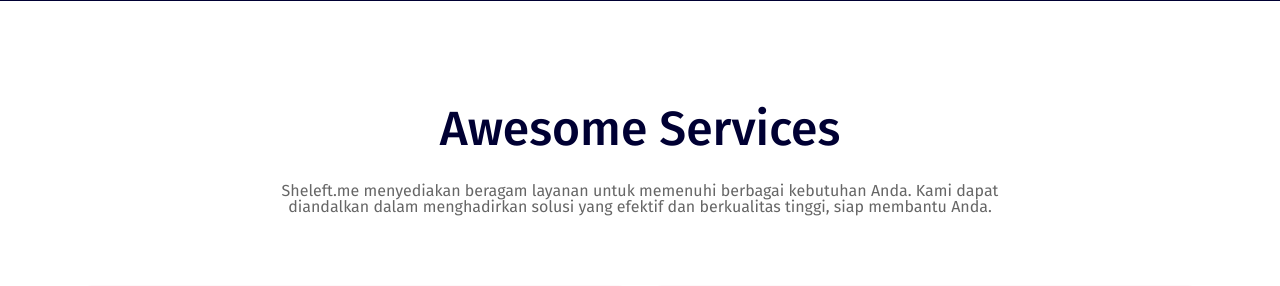
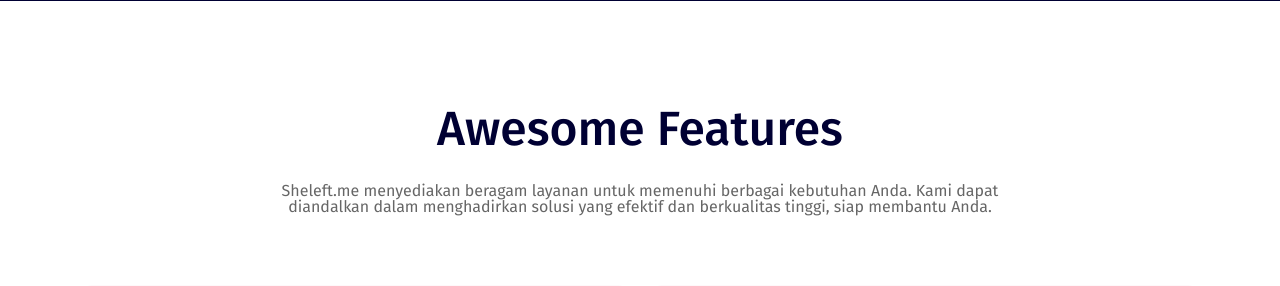
Before and after one commit to robyfirnandoyusuf/sheleftme-store, a Laravel app: page / in a window 1280 px wide. Shown: the part 784-1070 px from the top of the page. Run offline with Laravel 8, Linux system fonts and the light colour scheme; some libraries are stand-ins or nearby versions.

Commit message:
fix: typograph

```diff
--- a/resources/views/home.blade.php
+++ b/resources/views/home.blade.php
@@ -39,7 +39,7 @@
             <div class="row justify-content-center ">
                 <div class="col-md-8">
                     <div class="section_title_main_6">
-                        <h2>Awesome Services</h2>
+                        <h2>Awesome Features</h2>
                         <p>Sheleft.me menyediakan beragam layanan untuk memenuhi berbagai kebutuhan Anda. Kami dapat diandalkan dalam menghadirkan solusi yang efektif dan berkualitas tinggi, siap membantu Anda.</p>
                     </div>
                 </div>
```
